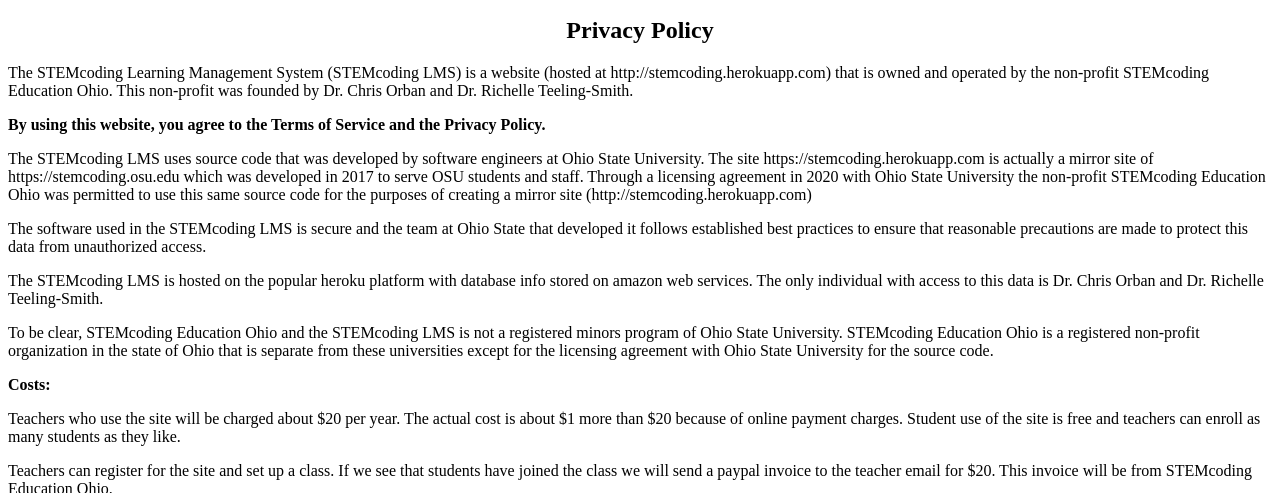
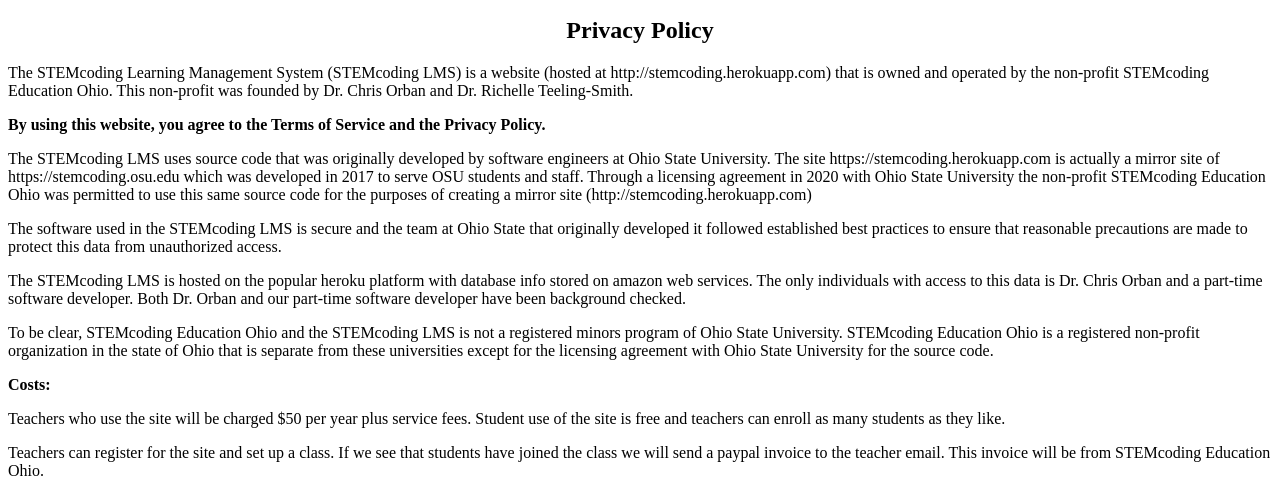
Before and after one commit to stemcodingohio/stemcodingohio.github.io, a plain HTML site: page privacy_terms.html in a window 1280 px wide. Shown: the part 263-756 px from the top of the page. Drawn offline with Linux system fonts and the light colour scheme.

Commit message:
Update privacy_terms.html

```diff
--- a/privacy_terms.html
+++ b/privacy_terms.html
@@ -17,19 +17,19 @@
 
   <p><b>By using this website, you agree to the Terms of Service and the Privacy Policy.</b>
 
-<p>The STEMcoding LMS uses source code that was developed by software engineers at Ohio State University. The site https://stemcoding.herokuapp.com is actually a mirror site of https://stemcoding.osu.edu which was developed in 2017 to serve OSU students and staff. Through a licensing agreement in 2020 with Ohio State University the non-profit STEMcoding Education Ohio was permitted to use this same source code for the purposes of creating a mirror site (http://stemcoding.herokuapp.com)
+<p>The STEMcoding LMS uses source code that was originally developed by software engineers at Ohio State University. The site https://stemcoding.herokuapp.com is actually a mirror site of https://stemcoding.osu.edu which was developed in 2017 to serve OSU students and staff. Through a licensing agreement in 2020 with Ohio State University the non-profit STEMcoding Education Ohio was permitted to use this same source code for the purposes of creating a mirror site (http://stemcoding.herokuapp.com)
 
-<p>The software used in the STEMcoding LMS is secure and the team at Ohio State that developed it follows established best practices to ensure that reasonable precautions are made to protect this data from unauthorized access.
+<p>The software used in the STEMcoding LMS is secure and the team at Ohio State that originally developed it followed established best practices to ensure that reasonable precautions are made to protect this data from unauthorized access.
 
-<p>The STEMcoding LMS is hosted on the popular heroku platform with database info stored on amazon web services. The only individual with access to this data is Dr. Chris Orban and Dr. Richelle Teeling-Smith.
+<p>The STEMcoding LMS is hosted on the popular heroku platform with database info stored on amazon web services. The only individuals with access to this data is Dr. Chris Orban and a part-time software developer. Both Dr. Orban and our part-time software developer have been background checked.
 
 <p>To be clear, STEMcoding Education Ohio and the STEMcoding LMS is not a registered minors program of Ohio State University. STEMcoding Education Ohio is a registered non-profit organization in the state of Ohio that is separate from these universities except for the licensing agreement with Ohio State University for the source code.
 
 <p><b>Costs:</b>
 
-<p>Teachers who use the site will be charged about $20 per year. The actual cost is about $1 more than $20 because of online payment charges. Student use of the site is free and teachers can enroll as many students as they like.
+<p>Teachers who use the site will be charged $50 per year plus service fees.  Student use of the site is free and teachers can enroll as many students as they like.
 
-<p>Teachers can register for the site and set up a class. If we see that students have joined the class we will send a paypal invoice to the teacher email for $20. This invoice will be from STEMcoding Education Ohio.
+<p>Teachers can register for the site and set up a class. If we see that students have joined the class we will send a paypal invoice to the teacher email. This invoice will be from STEMcoding Education Ohio.
 
 
 <p><b>How student data will be protected:</b>
```
